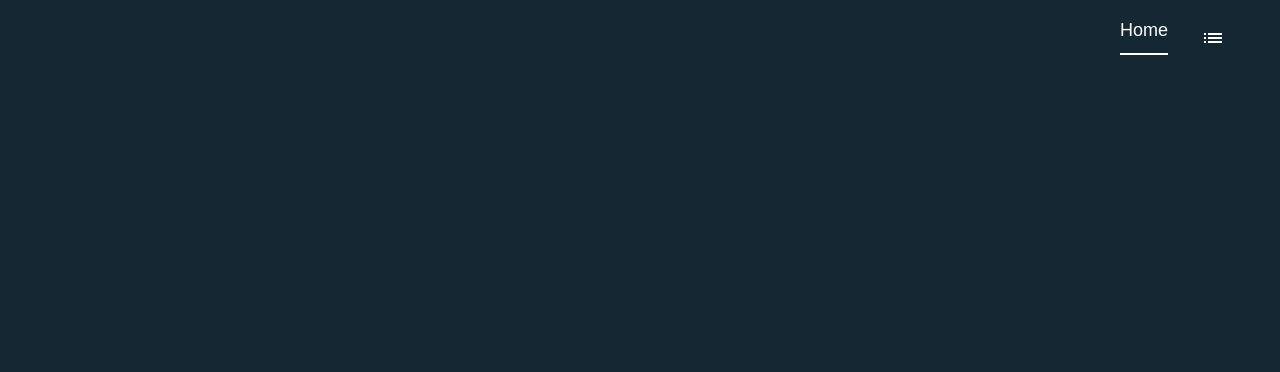
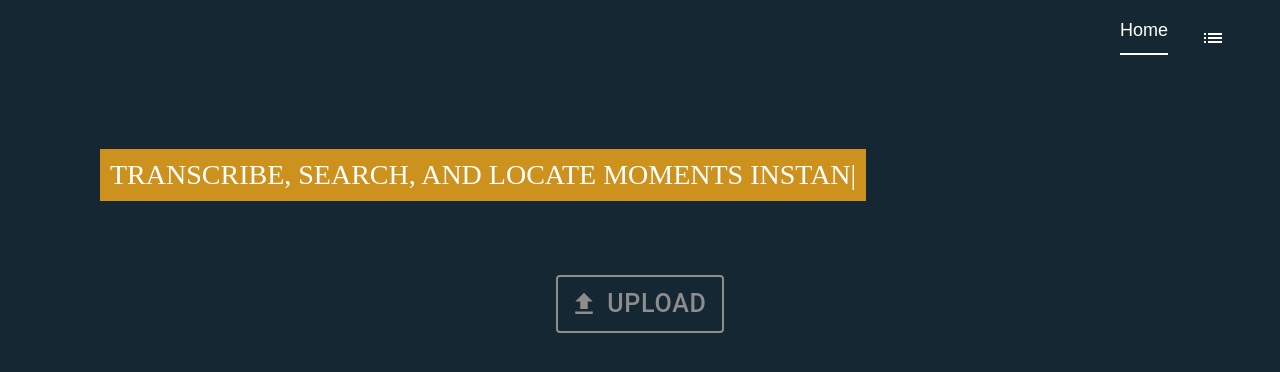
Before and after one commit to MufaddalMustafa2211008KHICND/intelliclip-frontend, a React (Create React App) app: page / in a window 1280 px wide. Shown: the top 372 px of the page. Built offline with nearby package versions, Linux system fonts and the light colour scheme; the HTML template or start-up script is replaced by a standard one.

Commit message:
text and upload button added

```diff
--- a/package.json
+++ b/package.json
@@ -14,6 +14,7 @@
     "react-dom": "^18.2.0",
     "react-router-dom": "^6.14.1",
     "react-scripts": "5.0.1",
+    "react-type-animation": "^3.1.0",
     "web-vitals": "^2.1.4"
   },
   "scripts": {
--- a/src/pages/Home/Home.jsx
+++ b/src/pages/Home/Home.jsx
@@ -1,10 +1,14 @@
 import React from 'react'
 import Navbar from '../../components/Navbar/Navbar'
+import AnimatedText from './components/AnimatedText/AnimatedText'
+import UploadBtn from './components/UploadBtn/UploadBtn'
 
 const Home = () => {
   return (
     <>
         <Navbar/>
+        <AnimatedText/>
+        <UploadBtn/>
     </>
   )
 }
--- /dev/null
+++ b/src/pages/Home/components/AnimatedText/AnimatedText.jsx
@@ -0,0 +1,57 @@
+import React, { useEffect, useRef, useState } from 'react'
+import styles from './AnimatedText.module.css'
+import { TypeAnimation } from 'react-type-animation'
+
+const text = [
+    'Revolutionize your video experience with our intelligent upload platform.', 2000,
+    'Transcribe, search, and locate moments instantly in your videos.', 2000,
+    'Harness the power of AI for precise video navigation.', 2000,
+    'Unlock the full potential of your content with smart search.', 2000,
+    'Find and share moments that matter, faster than ever.', 2000,
+    'Turn spoken words into searchable text with our AI.', 2000,
+    'Jump to key points in videos with pinpoint accuracy.', 2000,
+    'From upload to transcript, transforming the way you search.', 2000,
+    'Redefining video exploration with our powerful, AI-driven search bar.', 2000,
+    'Join us on a journey through intelligent video analysis.', 2000,
+]
+
+const colors = {
+    1: '#20a7d8',
+    2: '#CD921E',
+    3: '#c10528',
+    4: 'purple',
+}
+
+const AnimatedText = () => {
+
+    let [num, setNum] = useState(4);
+
+    useEffect(() => {
+        const id = setInterval(() => {
+            setNum(Math.ceil(Math.random(4) * (4-0) + 0))
+
+        }, 3000)
+
+        return () => {
+            clearInterval(id)
+        }
+    }, [])
+
+
+    return (
+        <div className={styles.container}>
+            {console.log(num)}
+            <div className={styles.text} style={{ backgroundColor: colors[num], padding: '10px'}}>
+                <TypeAnimation
+                    sequence={text}
+                    speed={70}
+                    repeat={Infinity}
+                    omitDeletionAnimation={true}
+                />
+                {/* <h1 style={{ color: colors[num]}}>hello world</h1> */}
+            </div>
+        </div>
+    )
+}
+
+export default AnimatedText
--- /dev/null
+++ b/src/pages/Home/components/AnimatedText/AnimatedText.module.css
@@ -0,0 +1,15 @@
+.container {
+  height: 200px;
+  display: flex;
+  align-items: center;
+  justify-content: flex-start;
+  /* border: 2px solid purple; */
+}
+
+.text {
+  /* border: 2px solid orange; */
+  margin-left: 100px;
+  font-size: 28px;
+  color: white;
+  text-transform: uppercase;
+}
--- /dev/null
+++ b/src/pages/Home/components/UploadBtn/UploadBtn.jsx
@@ -0,0 +1,19 @@
+import React from 'react'
+import UploadIcon from '@mui/icons-material/Upload';
+import { Button, ThemeProvider } from '@mui/material';
+import theme from './uploadBtnTheme'
+import styles from './UploadBtn.module.css'
+
+const UploadBtn = () => {
+  return (
+    <div className={styles.container}>
+        <ThemeProvider theme={theme}>
+            <Button variant="outlined" startIcon={<UploadIcon />}>
+                Upload
+            </Button>
+        </ThemeProvider>
+    </div>
+  )
+}
+
+export default UploadBtn
--- /dev/null
+++ b/src/pages/Home/components/UploadBtn/UploadBtn.module.css
@@ -0,0 +1,6 @@
+.container {
+    /* border: 2px solid purple; */
+    display: flex;
+    justify-content: center;
+    align-items: center;
+}
--- /dev/null
+++ b/src/pages/Home/components/UploadBtn/uploadBtnTheme.js
@@ -0,0 +1,39 @@
+import { createTheme } from "@mui/material";
+
+export default createTheme({
+    components: {
+        MuiButton: {
+            styleOverrides: {
+                root: {
+                    color: '#8d8d8d',
+                    // backgroundColor: 'white',
+                    fontSize: '25px',
+                    borderColor: '#8d8d8d',
+                    borderWidth: '2px',
+                    '&:hover': {
+                        // backgroundColor: 'rgba(255, 255, 255, 0.7)',
+                        color: 'white',
+                        borderColor: 'white',
+                        borderWidth: '2px',
+
+                        '.MuiSvgIcon-root': {
+                            color: 'white'
+                        }
+                    },
+
+                }
+            }
+        },
+        MuiSvgIcon: {
+            styleOverrides: {
+                root: {
+                    // fontSize: '40px',
+                    color: '#8d8d8d',
+                    // border: '2px solid red',
+                    height: '30px',
+                    width: '30px',
+                }
+            }
+        }
+    }
+})
```
Also changed, not shown: 1 other file (tests, documents, lock files or other folders).
